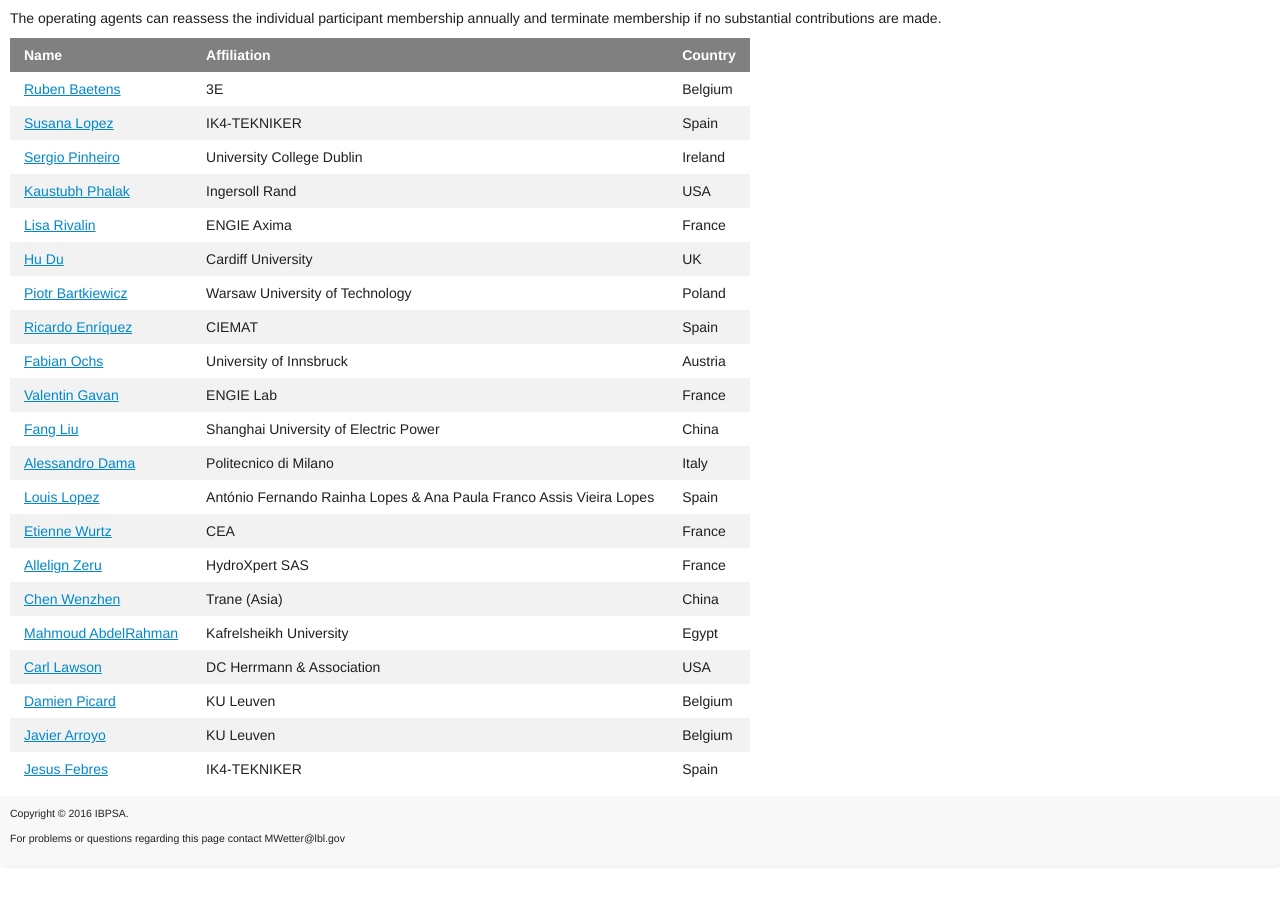
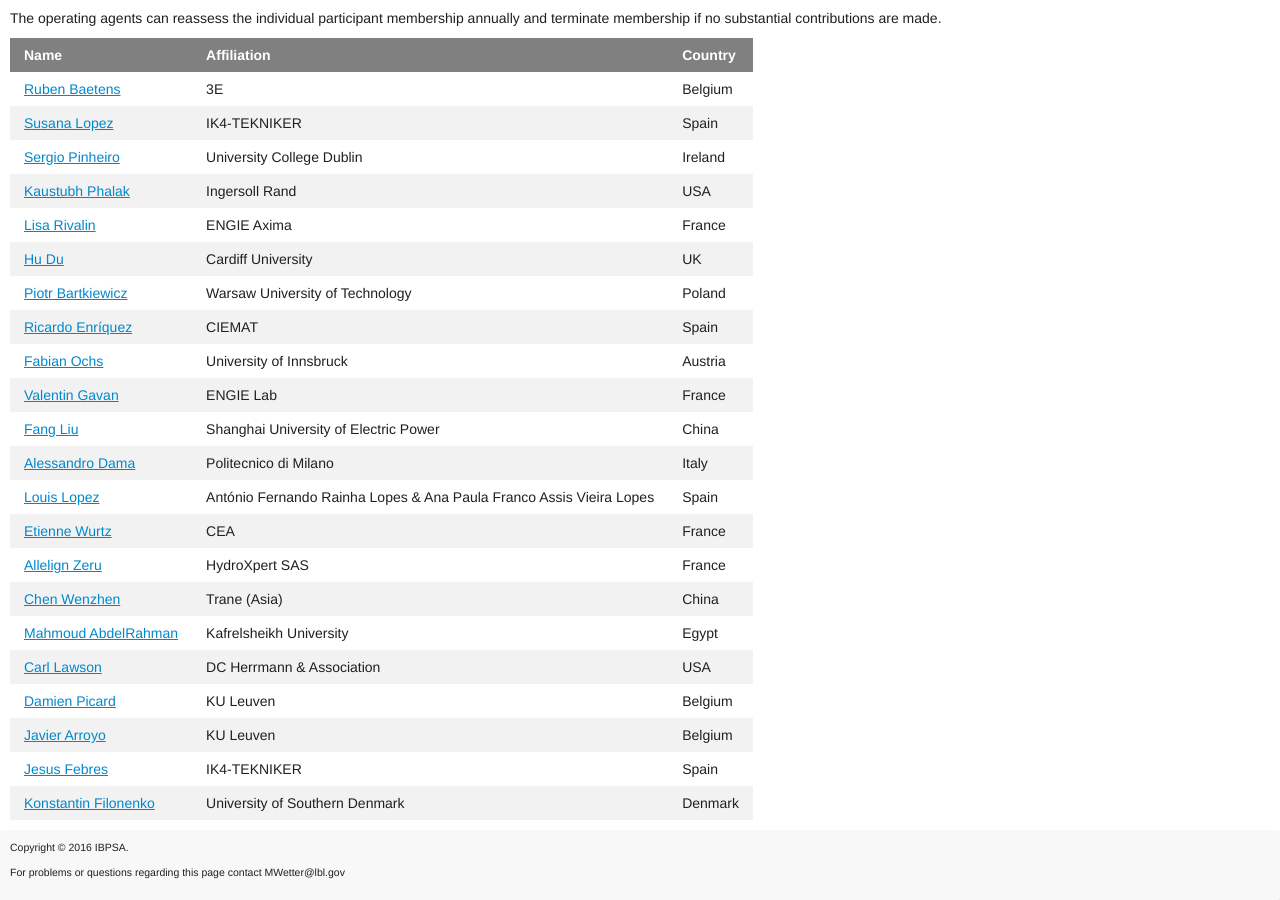
Before and after one commit to ibpsa/project1, a Jekyll site: the page built from participants.md, in a window 1280 px wide and 900 px high, scrolled down 1783 px. Built offline with Jekyll 4.4.1, drawn with Linux system fonts in a browser that asks for light colours; nearby versions of some CDN libraries; before the commit the page ends 2649 px from its top, so only the background shows below that.

Commit message:
Updated participant list

```diff
--- a/_data/individual_participants.yml
+++ b/_data/individual_participants.yml
@@ -123,3 +123,9 @@
   contact_email: jesus.febres@tekniker.es
   affiliation:   IK4-TEKNIKER
   country:       Spain
+
+- date_joined:   12/20/2017
+  contact_name:  Konstantin Filonenko
+  contact_email: kfi@mmmi.sdu.dk
+  affiliation:   University of Southern Denmark
+  country:       Denmark
```
